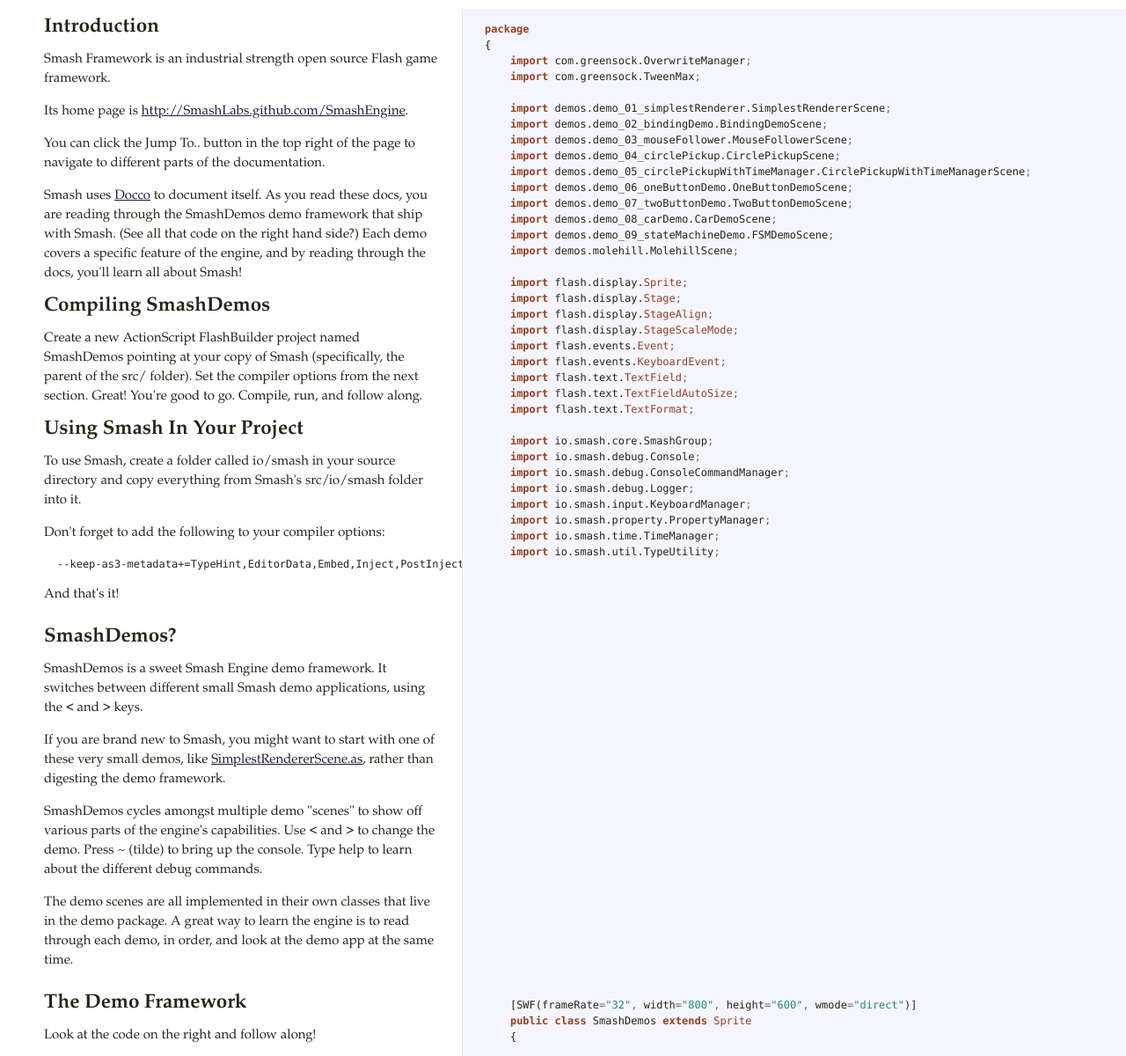
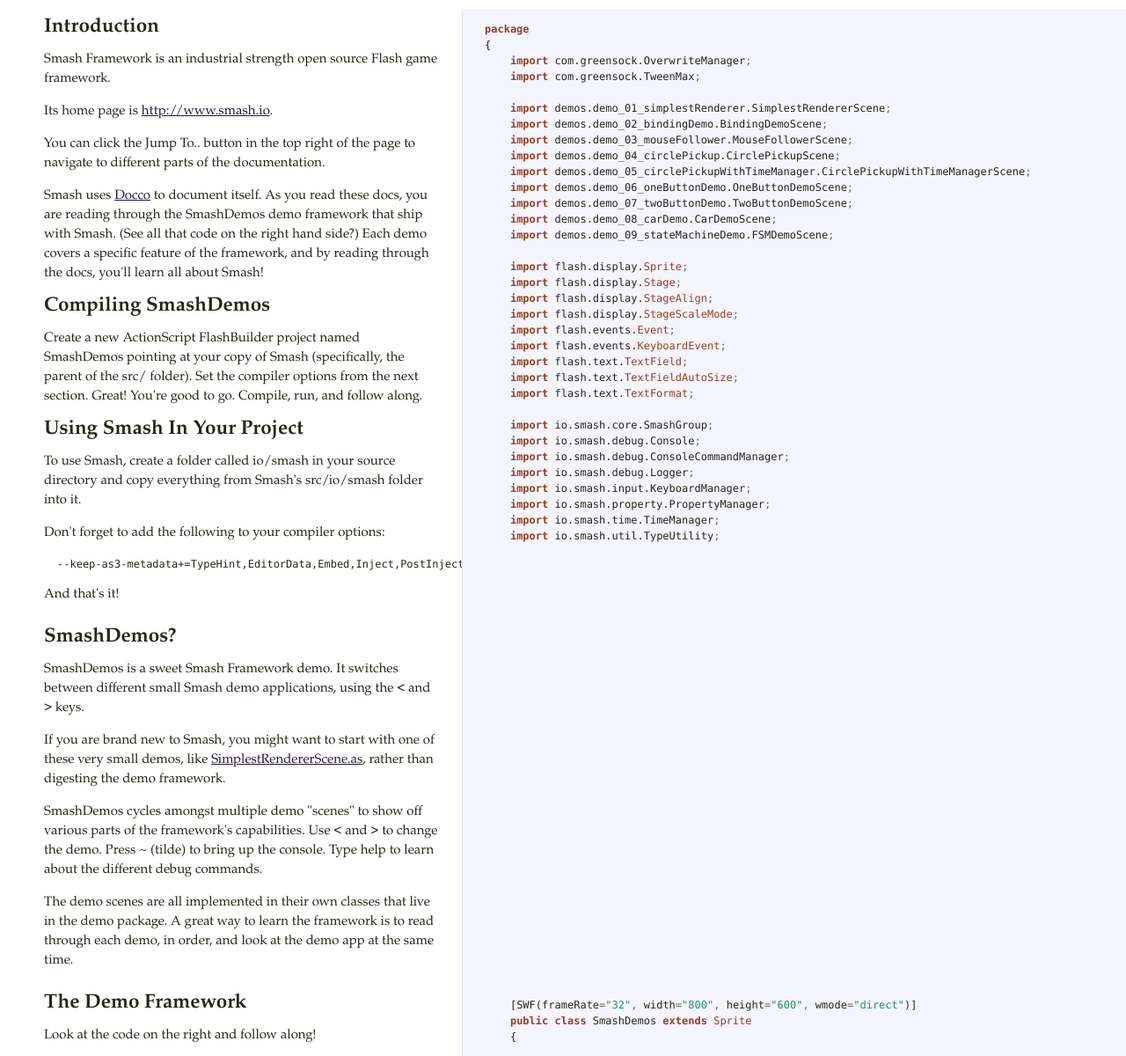
Before and after one commit to SmashIO/SmashFramework, a plain HTML site: page docs/SmashDemos.html in a window 1280 px wide. Shown: the part 78-1278 px from the top of the page at 88% size. Drawn offline with Linux system fonts and the light colour scheme.

Commit message:
Fixing url for Smash's home page

```diff
--- a/docs/SmashDemos.html
+++ b/docs/SmashDemos.html
@@ -2,7 +2,7 @@
 
 <p>Smash Framework is an industrial strength open source Flash game framework.</p>
 
-<p>Its home page is <a href="http://SmashLabs.github.com/SmashEngine">http://SmashLabs.github.com/SmashEngine</a>.</p>
+<p>Its home page is <a href="http://www.smash.io">http://www.smash.io</a>.</p>
 
 <p>You can click the Jump To.. button in the top right of the page to navigate
 to different parts of the documentation.</p>
@@ -10,7 +10,7 @@
 <p>Smash uses <a href="http://jashkenas.github.com/docco/">Docco</a> to document itself. As
 you read these docs, you are reading through the SmashDemos demo framework
 that ship with Smash. (See all that code on the right hand side?) Each demo
-covers a specific feature of the engine, and by reading through the docs,
+covers a specific feature of the framework, and by reading through the docs,
 you'll learn all about Smash!</p>
 
 <h2>Compiling SmashDemos</h2>
@@ -44,7 +44,6 @@
     <span class="kd">import</span> <span class="nx">demos</span><span class="p">.</span><span class="nx">demo_07_twoButtonDemo</span><span class="p">.</span><span class="nx">TwoButtonDemoScene</span><span class="o">;</span>
     <span class="kd">import</span> <span class="nx">demos</span><span class="p">.</span><span class="nx">demo_08_carDemo</span><span class="p">.</span><span class="nx">CarDemoScene</span><span class="o">;</span>
     <span class="kd">import</span> <span class="nx">demos</span><span class="p">.</span><span class="nx">demo_09_stateMachineDemo</span><span class="p">.</span><span class="nx">FSMDemoScene</span><span class="o">;</span>
-    <span class="kd">import</span> <span class="nx">demos</span><span class="p">.</span><span class="nx">molehill</span><span class="p">.</span><span class="nx">MolehillScene</span><span class="o">;</span>
 
     <span class="kd">import</span> <span class="nx">flash</span><span class="p">.</span><span class="nx">display</span><span class="p">.</span><span class="nb">Sprite</span><span class="o">;</span>
     <span class="kd">import</span> <span class="nx">flash</span><span class="p">.</span><span class="nx">display</span><span class="p">.</span><span class="nb">Stage</span><span class="o">;</span>
@@ -66,7 +65,7 @@
     <span class="kd">import</span> <span class="nx">io</span><span class="p">.</span><span class="nx">smash</span><span class="p">.</span><span class="nx">util</span><span class="p">.</span><span class="nx">TypeUtility</span><span class="o">;</span>
     </pre></div>             </td>           </tr>                               <tr id="section-2">             <td class="docs">               <div class="pilwrap">                 <a class="pilcrow" href="#section-2">&#182;</a>               </div>               <h2>SmashDemos?</h2>
 
-<p>SmashDemos is a sweet Smash Engine demo framework. It switches
+<p>SmashDemos is a sweet Smash Framework demo. It switches
 between different small Smash demo applications, using the &lt; and > keys.</p>
 
 <p>If you are brand new to Smash, you might want to start with one of these
@@ -75,12 +74,12 @@
 than digesting the demo framework.</p>
 
 <p>SmashDemos cycles amongst multiple demo "scenes" to show off
-various parts of the engine's capabilities. Use &lt; and > to change the
+various parts of the framework's capabilities. Use &lt; and > to change the
 demo. Press ~ (tilde) to bring up the console. Type help to learn about
 the different debug commands.</p>
 
 <p>The demo scenes are all implemented in their own classes that live in
-the demo package. A great way to learn the engine is to read through
+the demo package. A great way to learn the framework is to read through
 each demo, in order, and look at the demo app at the same time.</p>             </td>             <td class="code">               <div class="highlight"><pre>     </pre></div>             </td>           </tr>                               <tr id="section-3">             <td class="docs">               <div class="pilwrap">                 <a class="pilcrow" href="#section-3">&#182;</a>               </div>               <h2>The Demo Framework</h2>
 
 <p>Look at the code on the right and follow along!</p>
@@ -96,7 +95,7 @@
             <span class="p">[</span> <span class="nx">SimplestRendererScene</span><span class="o">,</span> <span class="nx">BindingDemoScene</span><span class="o">,</span> <span class="nx">MouseFollowerScene</span><span class="o">,</span>
                 <span class="nx">CirclePickupScene</span><span class="o">,</span> <span class="nx">CirclePickupWithTimeManagerScene</span><span class="o">,</span>
                 <span class="nx">OneButtonDemoScene</span><span class="o">,</span> <span class="nx">TwoButtonDemoScene</span><span class="o">,</span> <span class="nx">CarDemoScene</span><span class="o">,</span>
-                <span class="nx">FSMDemoScene</span> <span class="o">,</span> <span class="nx">MolehillScene</span> <span class="p">];</span>
+                <span class="nx">FSMDemoScene</span> <span class="cm">/*, MolehillScene*/</span> <span class="p">];</span>
         </pre></div>             </td>           </tr>                               <tr id="section-6">             <td class="docs">               <div class="pilwrap">                 <a class="pilcrow" href="#section-6">&#182;</a>               </div>               <p>Keep track of the current demo scene.</p>             </td>             <td class="code">               <div class="highlight"><pre>        <span class="kd">public</span> <span class="k">var</span> <span class="nx">currentSceneIndex</span><span class="o">:</span><span class="nb">int</span> <span class="o">=</span> <span class="mi">0</span><span class="o">;</span>
         <span class="kd">public</span> <span class="k">var</span> <span class="nx">currentScene</span><span class="o">:</span><span class="nx">SmashGroup</span><span class="o">;</span>
         </pre></div>             </td>           </tr>                               <tr id="section-7">             <td class="docs">               <div class="pilwrap">                 <a class="pilcrow" href="#section-7">&#182;</a>               </div>               <p>We have a couple of UI elements to show whether the demo is
@@ -215,7 +214,7 @@
     <span class="p">}</span>
 <span class="p">}</span></pre></div>             </td>           </tr>                               <tr id="section-29">             <td class="docs">               <div class="pilwrap">                 <a class="pilcrow" href="#section-29">&#182;</a>               </div>               <h2>Legal Notices</h2>
 
-<p><i>The Smash Engine is covered under the MIT license in its entirety,
+<p><i>The Smash Framework is covered under the MIT license in its entirety,
 not including 3rd party components. Please read LICENSE for more
 information on the MIT license.</i></p>
 
```
